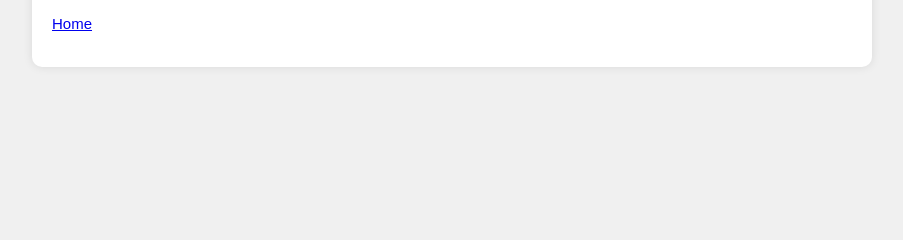
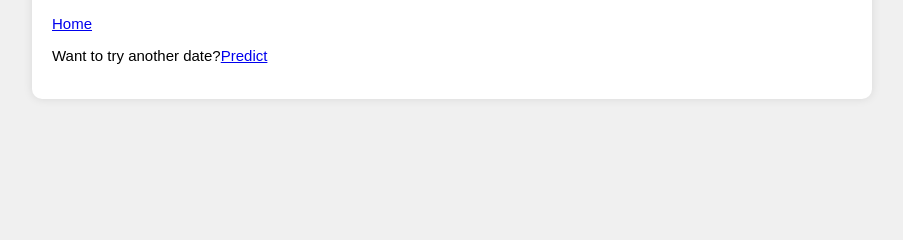
Before and after one commit to tabledrop/Hotel-Booking-Fullstack, a Flask app: page /result in a window 1280 px wide. Shown: the part 167-407 px from the top of the page, without its empty margins (188-1091 px from the left). Run offline with Flask 3, Linux system fonts and the light colour scheme.

Commit message:
Updated some lines, added some limits to the date, and added another link.

```diff
--- a/app.py
+++ b/app.py
@@ -62,6 +62,7 @@ def login():
 from predict import predict_model
 @app.route('/predict', methods=['GET', 'POST'])
 def predict():
+    today = date.today()
     if request.method == 'POST':
         # get data from form
         selected_date = request.form['selectedDate']
@@ -85,7 +86,7 @@ def predict():
         predicted_bookings = predict_model(dataframe)
         return redirect(url_for('result', predicted_bookings=predicted_bookings))
 
-    return render_template('predict.html')
+    return render_template('predict.html', today=today)
 
 @app.route('/result', methods=['GET','POST'])
 def result():
--- a/templates/index.html
+++ b/templates/index.html
@@ -43,7 +43,7 @@
             </p>
             <p>First time booking? <a href="/signup">Click here</a>.</p>
             <p>Need to review reservation? <a href="/login">Log in</a>.</p>
-            <p>Would you like to see how packed to expect the hotel to be during your planned visit? <a href="/predict">Click here</a>.</p>
+            <p>Would you like to see how packed the hotel might be during your planned visit? <a href="/predict">Click here</a>.</p>
         </div>
     </body>
 </html>
--- a/templates/predict.html
+++ b/templates/predict.html
@@ -35,7 +35,7 @@
     <div class="container">
         <form method="POST" action="/predict" id="predictionForm">
             <label for="selectedDate">Select Date:</label>
-            <input type="date" id="selectedDate" name="selectedDate" required>
+            <input type="date" id="selectedDate" name="selectedDate" required min="{{today}}">
             <br>
             <label for="season">Season:</label>
             <select name="season" required>
--- a/templates/result.html
+++ b/templates/result.html
@@ -33,6 +33,7 @@
           <h1>Prediction Result</h1>
           <p> Estimated bookings on selected date: {{ predicted_bookings }} </p>
           <p><a href="/">Home</a></p>
+            <p>Want to try another date?<a href="/predict">Predict</a></p>
         </div>
     </body>
 </html>
```
